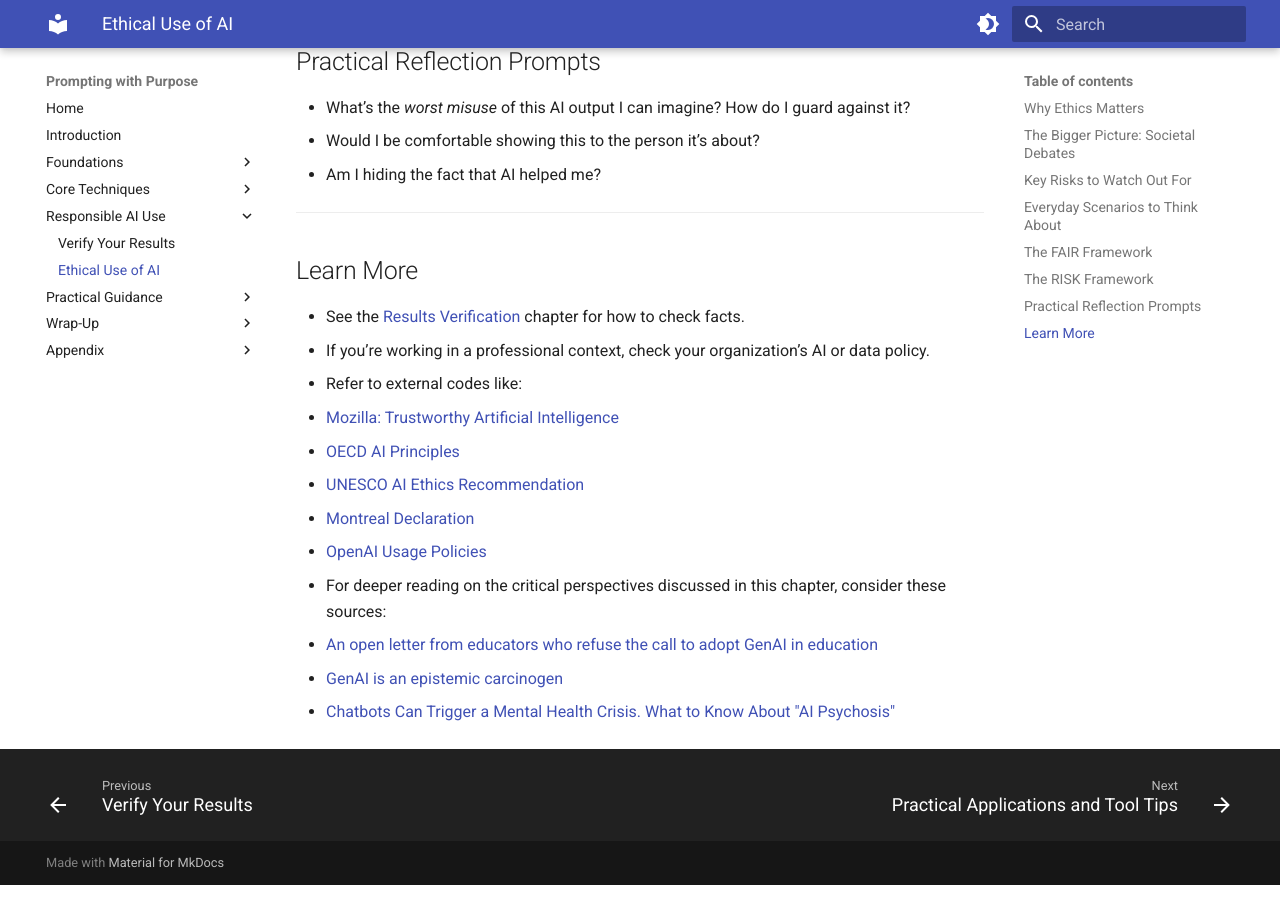
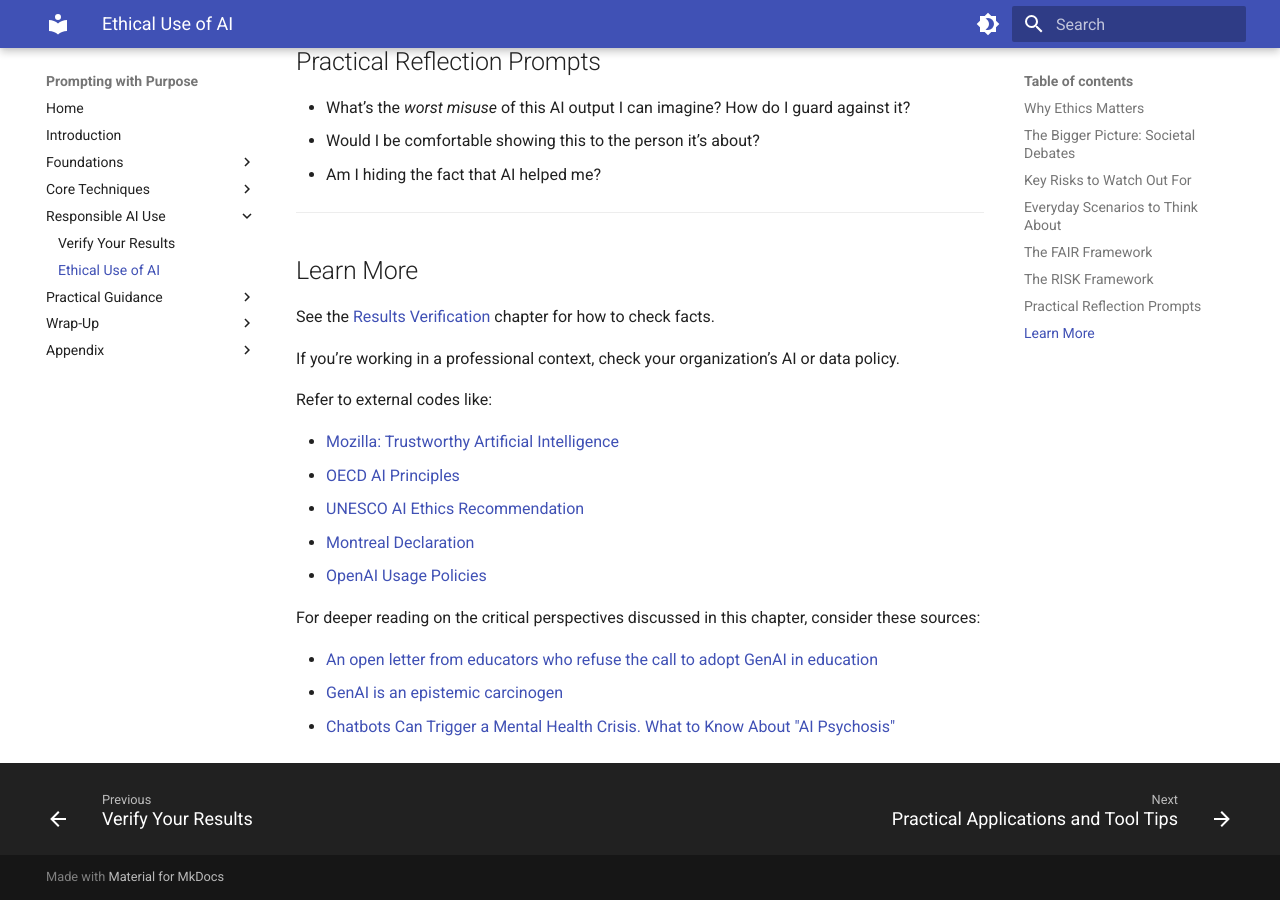
Before and after one commit to jmetzz/prompting-with-purpose, an MkDocs documentation site: the page built from docs/ethical_use_of_ai.md, in a window 1280 px wide and 900 px high, scrolled down 2895 px. Built offline with MkDocs 1.6.1 and Material for MkDocs 9.7.7, drawn with Linux system fonts in a browser that asks for light colours.

Commit message:
fix: broken bullet points list

```diff
--- a/docs/ethical_use_of_ai.md
+++ b/docs/ethical_use_of_ai.md
@@ -109,15 +109,20 @@ Use this checklist when the AI is influencing a decision, judgment, or recommend
 
 ## Learn More
 
-- See the [Results Verification](results_verification.md) chapter for how to check facts.
-- If you’re working in a professional context, check your organization’s AI or data policy.
-- Refer to external codes like:
-  - [Mozilla: Trustworthy Artificial Intelligence](https://foundation.mozilla.org/en/internet-health/trustworthy-artificial-intelligence/)
-  - [OECD AI Principles](https://oecd.ai/en/ai-principles)
-  - [UNESCO AI Ethics Recommendation](https://unesdoc.unesco.org/ark:/48223/pf0000380455)
-  - [Montreal Declaration](https://www.montrealdeclaration-responsibleai.com/)
-  - [OpenAI Usage Policies](https://openai.com/policies/usage-policies)
-- For deeper reading on the critical perspectives discussed in this chapter, consider these sources:
-  - [An open letter from educators who refuse the call to adopt GenAI in education](https://openletter.earth/an-open-letter-from-educators-who-refuse-the-call-to-adopt-genai-in-education-cb4aee75)
-  - [GenAI is an epistemic carcinogen](https://link.springer.com/article/10.1007/s00146-025-02537-x)
-  - [Chatbots Can Trigger a Mental Health Crisis. What to Know About "AI Psychosis"](https://time.com/7307589/ai-psychosis-chatgpt-mental-health/)
+See the [Results Verification](results_verification.md) chapter for how to check facts.
+
+If you’re working in a professional context, check your organization’s AI or data policy.
+
+Refer to external codes like:
+
+- [Mozilla: Trustworthy Artificial Intelligence](https://foundation.mozilla.org/en/internet-health/trustworthy-artificial-intelligence/)
+- [OECD AI Principles](https://oecd.ai/en/ai-principles)
+- [UNESCO AI Ethics Recommendation](https://unesdoc.unesco.org/ark:/48223/pf0000380455)
+- [Montreal Declaration](https://www.montrealdeclaration-responsibleai.com/)
+- [OpenAI Usage Policies](https://openai.com/policies/usage-policies)
+
+For deeper reading on the critical perspectives discussed in this chapter, consider these sources:
+
+- [An open letter from educators who refuse the call to adopt GenAI in education](https://openletter.earth/an-open-letter-from-educators-who-refuse-the-call-to-adopt-genai-in-education-cb4aee75)
+- [GenAI is an epistemic carcinogen](https://link.springer.com/article/10.1007/s00146-025-02537-x)
+- [Chatbots Can Trigger a Mental Health Crisis. What to Know About "AI Psychosis"](https://time.com/7307589/ai-psychosis-chatgpt-mental-health/)
```
